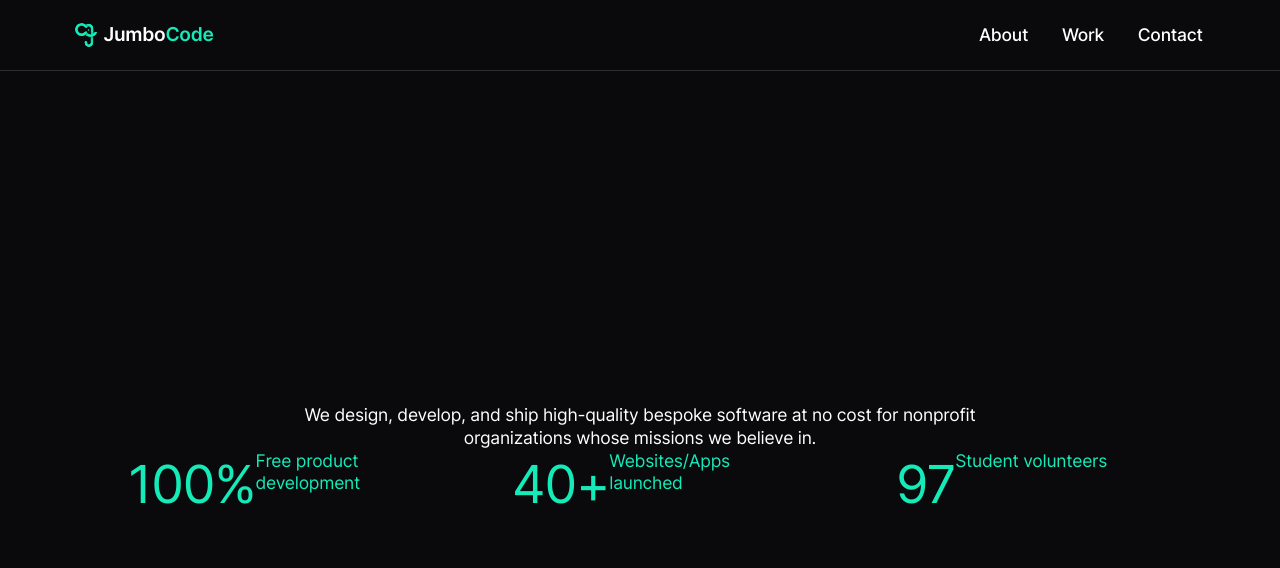
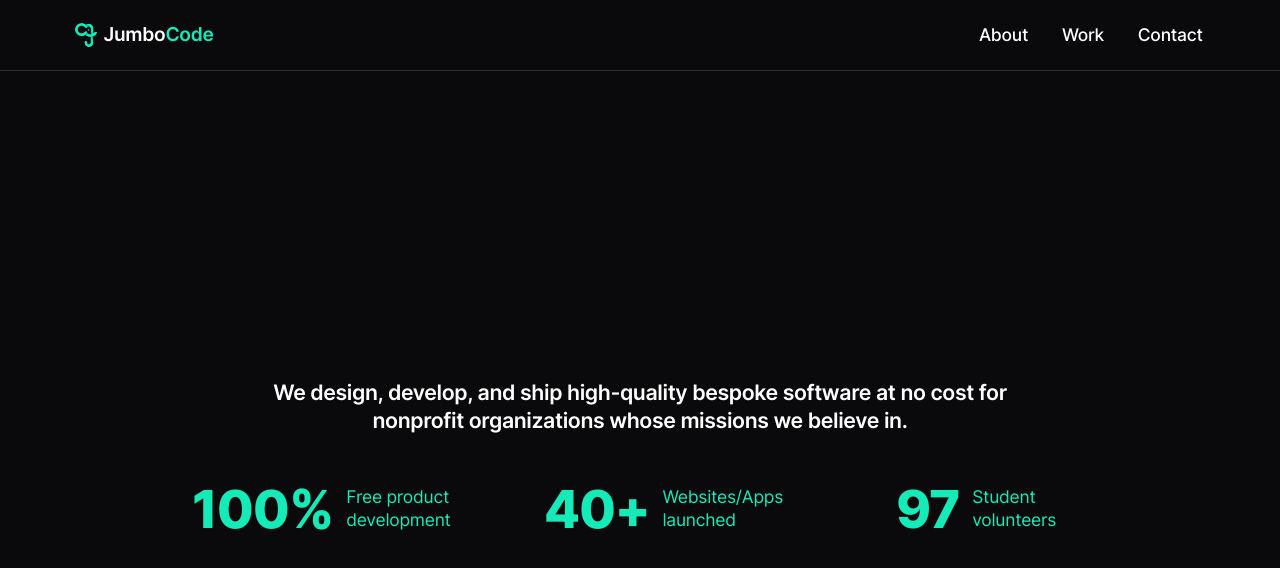
Before and after one commit to JumboCode/jumbocode.org-2023, a Next.js app: page /about in a window 1280 px wide. Shown: the top 568 px of the page. Built offline with nearby package versions, Linux system fonts and the light colour scheme.

Commit message:
finishedd styling, began implementing number incrementer

```diff
--- a/src/components/Header/Header.jsx
+++ b/src/components/Header/Header.jsx
@@ -9,14 +9,14 @@ const cx = classNames.bind(styles);
 export default function Header() {
   return (
     <div className={classNames(cx('base'))}>
-      <p className={classNames(cx('text'))}>
+      <h3 className={classNames(cx('text'))}>
         We design, develop, and ship high-quality bespoke software at no cost
         for nonprofit organizations whose missions we believe in.
-      </p>
+      </h3>
       <div className={classNames(cx('stats'))}>
-        <StatBlock number="100%" description="Free product development" />
-        <StatBlock number="40+" description="Websites/Apps launched" />
-        <StatBlock number="97" description="Student volunteers" />
+        <StatBlock number="100" char="%"  description="Free product development" />
+        <StatBlock number="40" char="+" description="Websites/Apps launched" />
+        <StatBlock number="97" char="" description="Student volunteers" />
       </div>
     </div>
   );
--- a/src/components/Header/Header.module.scss
+++ b/src/components/Header/Header.module.scss
@@ -7,9 +7,9 @@
 .stats {
   display: flex;
   justify-content: space-between;
-  width: 80vw;
-  margin: auto;
+  width: 70vw;
 }
+
 
 .text {
   display: flex;
--- a/src/components/StatBlock/StatBlock.jsx
+++ b/src/components/StatBlock/StatBlock.jsx
@@ -5,11 +5,25 @@ import classNames from 'classnames/bind';
 import styles from './StatBlock.module.scss';
 const cx = classNames.bind(styles);
 
-export default function StatBlock({ number, description }) {
+//not finished yet, want to increment number
+function incrementToNum(currNumber, targetNumber) {
+    if (currNumber < targetNumber) {
+        //setTimeout(() => {}, 2000);
+        return currNumber + 1;
+    } else {
+        return targetNumber;
+    }
+}
+
+export default function StatBlock({ number, char, description }) {
+
+  let countNumber = 0;
+
+
   return (
     <div className={cx('base')}>
-      <p className={cx('number')}>{number}</p>
-      <p>{description}</p>
+      <h1 className={cx('number')}>{number}{char}</h1>
+      <p className={cx('description')}>{description}</p>
     </div>
   );
 }
--- a/src/components/StatBlock/StatBlock.module.scss
+++ b/src/components/StatBlock/StatBlock.module.scss
@@ -2,12 +2,19 @@
 
 .base {
   display: flex;
-  width: 20vw;
+   width: 15vw;
   /* margin: 0 utils-capped-vw(5); This isn't right */
   color: utils.$color-green;
   text-align: left;
+  padding-top: 5vh;
 
   .number {
     font-size: 3em;
   }
+
+  .description {
+      text-align: left;
+      padding-left: 1vw;
+      margin: auto;
+  }
 }
```
